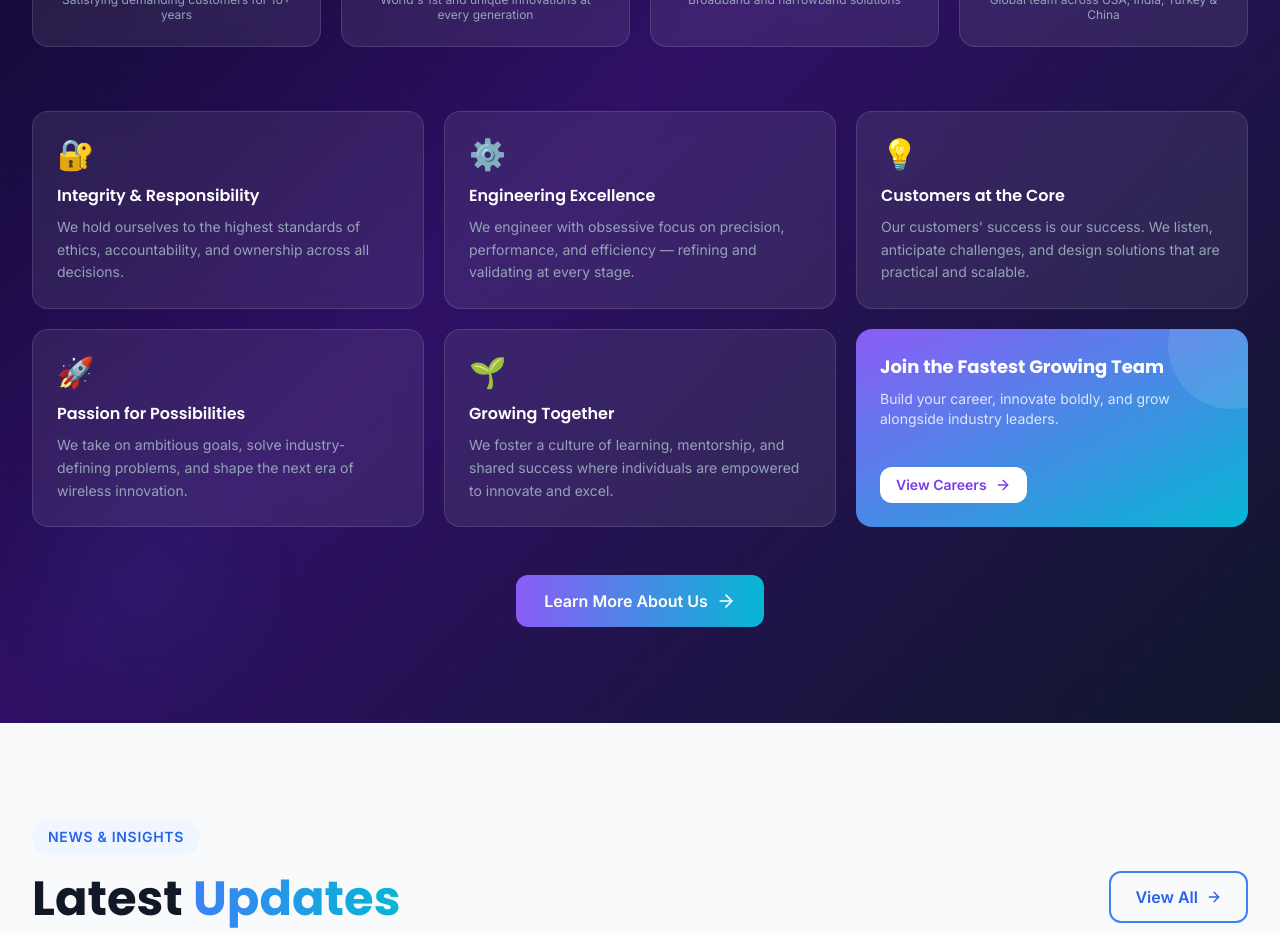
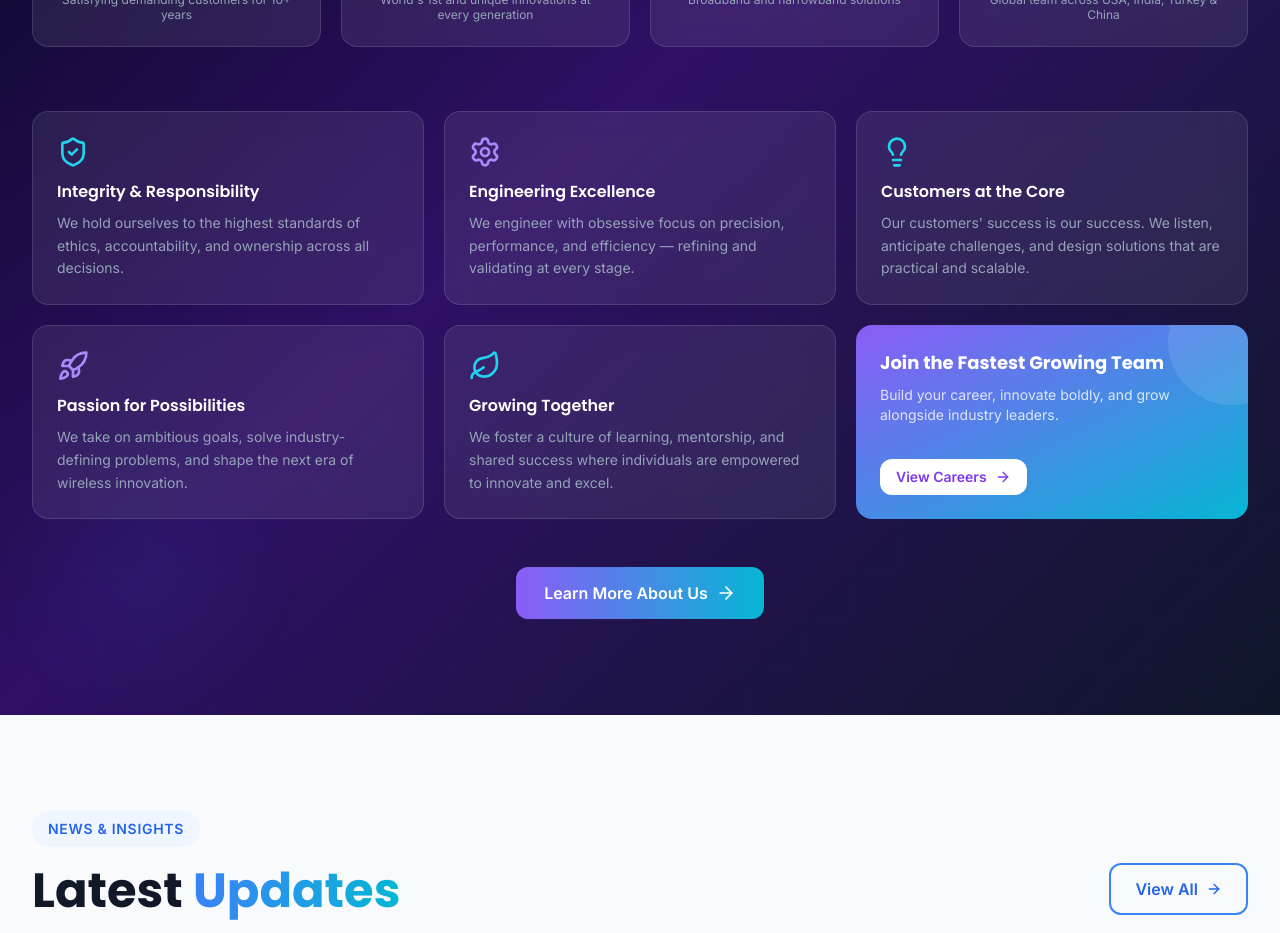
Before and after one commit to KiranReddyTR/axiro, a React (Vite) app: page / in a window 1280 px wide. Shown: the part 4560-5493 px from the top of the page. Built offline with nearby package versions, Linux system fonts and the light colour scheme.

Commit message:
Refactor UI: Replace native emojis with Lucide vector icons for a premium aesthetic

```diff
--- a/src/components/WhyUsSection.jsx
+++ b/src/components/WhyUsSection.jsx
@@ -1,12 +1,12 @@
 import { Link } from 'react-router-dom';
-import { ArrowRight, Users, Target, TrendingUp, Award } from 'lucide-react';
+import { ArrowRight, Users, Target, TrendingUp, Award, ShieldCheck, Settings, Lightbulb, Rocket, Leaf } from 'lucide-react';
 
 const values = [
-  { icon: '🔐', title: 'Integrity & Responsibility', desc: 'We hold ourselves to the highest standards of ethics, accountability, and ownership across all decisions.' },
-  { icon: '⚙️', title: 'Engineering Excellence', desc: 'We engineer with obsessive focus on precision, performance, and efficiency — refining and validating at every stage.' },
-  { icon: '💡', title: 'Customers at the Core', desc: 'Our customers\' success is our success. We listen, anticipate challenges, and design solutions that are practical and scalable.' },
-  { icon: '🚀', title: 'Passion for Possibilities', desc: 'We take on ambitious goals, solve industry-defining problems, and shape the next era of wireless innovation.' },
-  { icon: '🌱', title: 'Growing Together', desc: 'We foster a culture of learning, mentorship, and shared success where individuals are empowered to innovate and excel.' },
+  { icon: <ShieldCheck className="w-8 h-8 text-cyan-400" />, title: 'Integrity & Responsibility', desc: 'We hold ourselves to the highest standards of ethics, accountability, and ownership across all decisions.' },
+  { icon: <Settings className="w-8 h-8 text-violet-400" />, title: 'Engineering Excellence', desc: 'We engineer with obsessive focus on precision, performance, and efficiency — refining and validating at every stage.' },
+  { icon: <Lightbulb className="w-8 h-8 text-cyan-400" />, title: 'Customers at the Core', desc: 'Our customers\' success is our success. We listen, anticipate challenges, and design solutions that are practical and scalable.' },
+  { icon: <Rocket className="w-8 h-8 text-violet-400" />, title: 'Passion for Possibilities', desc: 'We take on ambitious goals, solve industry-defining problems, and shape the next era of wireless innovation.' },
+  { icon: <Leaf className="w-8 h-8 text-cyan-400" />, title: 'Growing Together', desc: 'We foster a culture of learning, mentorship, and shared success where individuals are empowered to innovate and excel.' },
 ];
 
 const achievements = [
--- a/src/pages/AboutPage.jsx
+++ b/src/pages/AboutPage.jsx
@@ -3,7 +3,7 @@ import { Link } from 'react-router-dom';
 import Navbar from '../components/Navbar';
 import MouseParallaxBackground from '../components/MouseParallaxBackground';
 import Footer from '../components/Footer';
-import { ChevronRight, ChevronDown } from 'lucide-react';
+import { ChevronRight, ChevronDown, ShieldCheck, Settings, Lightbulb, Rocket, Leaf } from 'lucide-react';
 
 const team = [
   { name: 'Naveen Yanduru', role: 'Chief Executive Officer', initials: 'NY', gradient: 'from-violet-500 to-violet-700', bio: 'Distinguished semiconductor leader with 25+ years in RF, analog, and mixed-signal technologies. PhD from UT Dallas. 25 IEEE publications.' },
@@ -134,11 +134,11 @@ export default function AboutPage() {
                   <div className="hero-grid absolute inset-0 opacity-20" />
                   <div className="relative space-y-5">
                     {[
-                      { icon: '🔐', title: 'Integrity & Responsibility', color: 'text-violet-300' },
-                      { icon: '⚙️', title: 'Engineering Excellence', color: 'text-cyan-300' },
-                      { icon: '💡', title: 'Customers at the Core', color: 'text-violet-300' },
-                      { icon: '🚀', title: 'Passion for Possibilities', color: 'text-emerald-300' },
-                      { icon: '🌱', title: 'Growing Together', color: 'text-orange-300' },
+                      { icon: <ShieldCheck />, title: 'Integrity & Responsibility', color: 'text-violet-300' },
+                      { icon: <Settings />, title: 'Engineering Excellence', color: 'text-cyan-300' },
+                      { icon: <Lightbulb />, title: 'Customers at the Core', color: 'text-violet-300' },
+                      { icon: <Rocket />, title: 'Passion for Possibilities', color: 'text-emerald-300' },
+                      { icon: <Leaf />, title: 'Growing Together', color: 'text-orange-300' },
                     ].map((v) => (
                       <div key={v.title} className="flex items-center gap-4 glass rounded-xl p-4">
                         <span className="text-2xl">{v.icon}</span>
```
